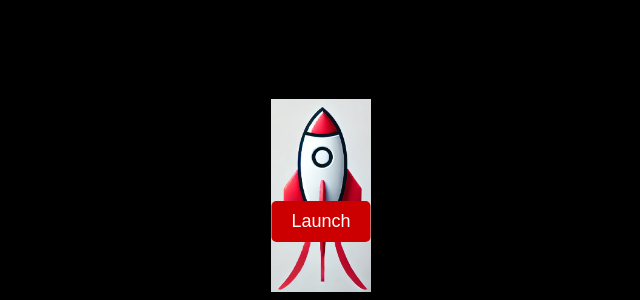
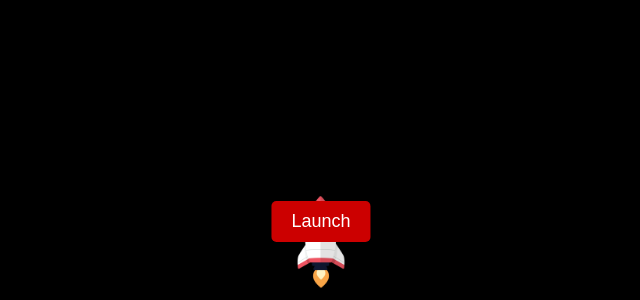
Before and after one commit to networkingmani/OneTrust-Launch, a plain HTML site: page launch.html in a window 1280 px wide. Shown: the part 516-816 px from the top of the page, without its empty margins (319-959 px from the left). Drawn offline with Linux system fonts and the light colour scheme.

Commit message:
launch.html

```diff
--- a/launch.html
+++ b/launch.html
@@ -44,7 +44,7 @@
 </head>
 <body>
     <div class="container">
-        <img src="https://raw.githubusercontent.com/networkingmani/OneTrust-Launch/9a14232e5a3a29d97e67dbb75f140c057c6ad839/rocket.png" class="rocket" id="rocket">  <!-- Custom Rocket Image -->
+        <img src="https://raw.githubusercontent.com/networkingmani/OneTrust-Launch/bc320cab01dceed52eaeac3f3178f3f7dd2a6b04/rocket3.png" class="rocket" id="rocket">  <!-- Custom Rocket Image -->
         <button class="launch-button" onclick="launchRocket()">Launch</button>
     </div>
 
```
